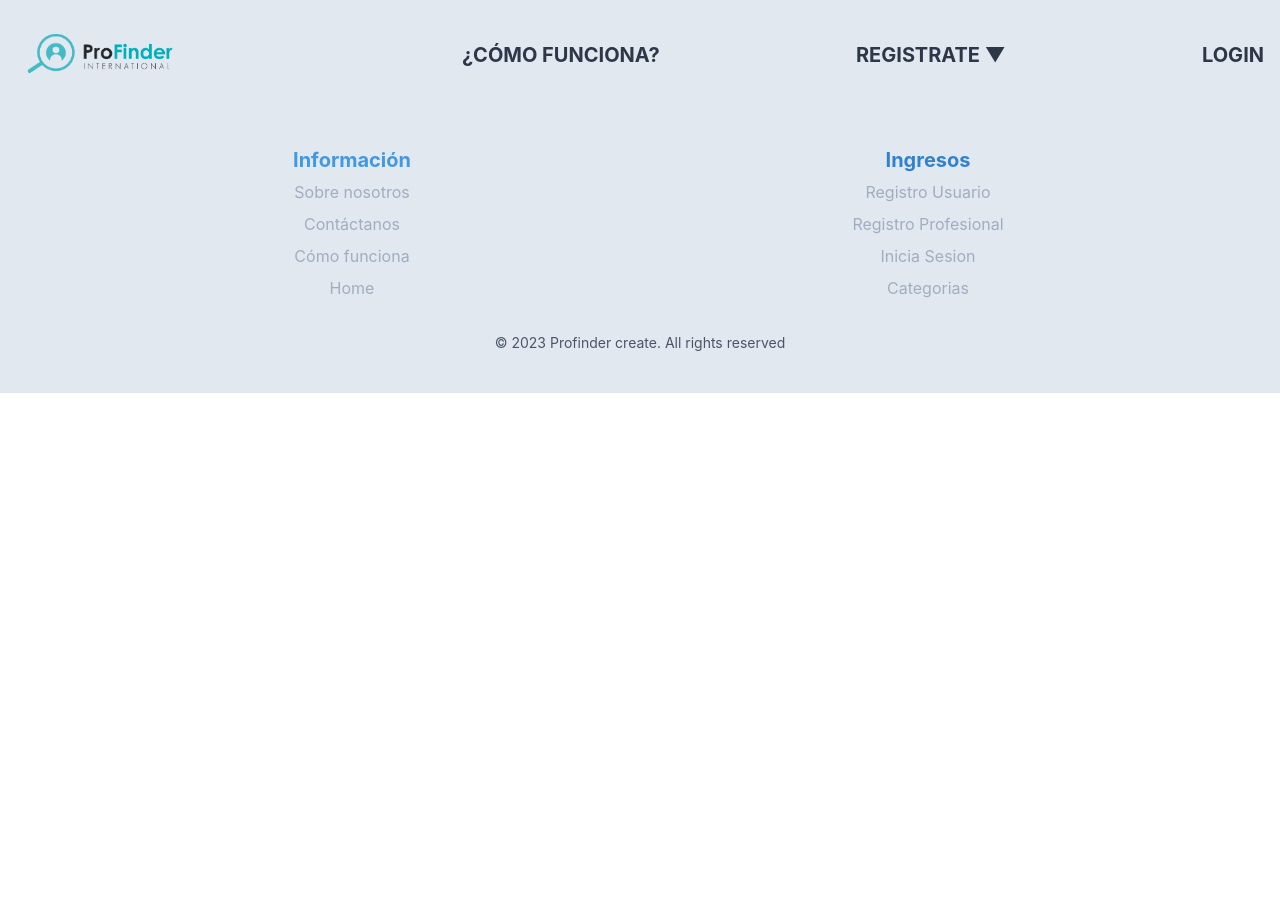
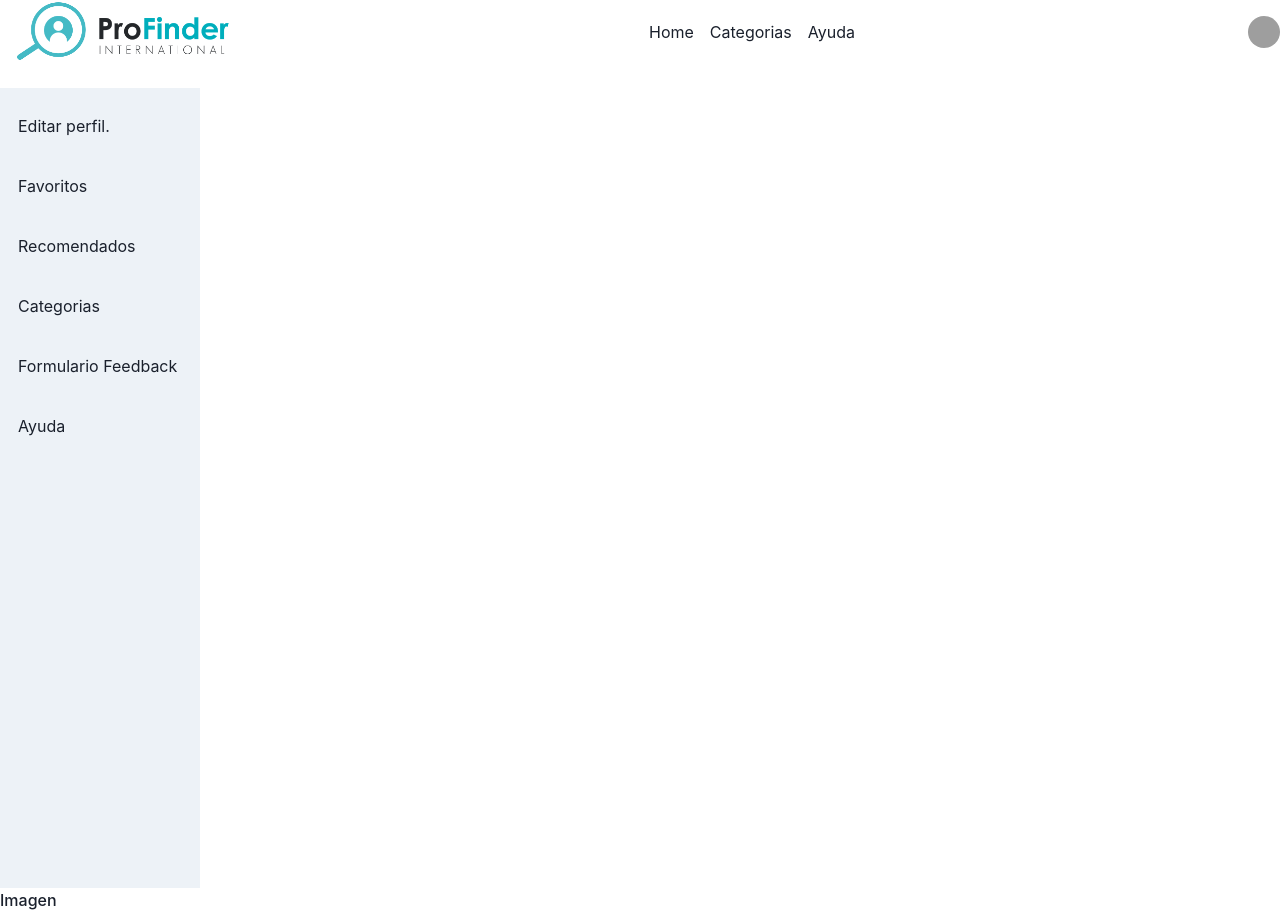
Before and after one commit to JosueEC/Profinder-client, a React (Vite) app: page /dashboardClient in a window 1280 px wide. Shown: the top 918 px of the page. Before the commit the page ends 800 px from the top, so only its background shows below. Built offline with nearby package versions, Linux system fonts and the light colour scheme; grey boxes are pictures that could not be loaded.

Commit message:
form edit client

```diff
--- a/src/App.jsx
+++ b/src/App.jsx
@@ -10,16 +10,18 @@ import UserLogin from "./views/UserLogin/UserLogin";
 import UserRegister from "./views/UserRegister/UserRegister.jsx";
 import FormCliente from "./views/FormCliente/FormCliente.jsx";
 import NavbarDashboard from "./views/DashboardSuppliers/NavbarDashboard.jsx";
+import DashboardClient from "./views/DashboardClient/DashboardClient.jsx";
 
 function App() {
   const location = useLocation();
-  const hideNavbar = location.pathname === "/dashboardSuppliers";
+  const hideNavbar = location.pathname === "/dashboardSuppliers" || location.pathname === "/dashboardClient";
+
   return (
     <div>
       {!hideNavbar && <Navbar />}
       <Routes>
         <Route path="/" element={<HomePage />} />
-        <Route path="/dashboardClient" />
+        <Route path="/dashboardClient" element={<DashboardClient/>} />
         <Route path="/dashboardSuppliers" element={<NavbarDashboard />} />
         <Route path="/categories" element={<Categories />} />
         <Route path="/comofunciona" element={<HowDoesItWork />} />
--- /dev/null
+++ b/src/components/DashboardClient/EditClient.jsx
@@ -0,0 +1,57 @@
+import React from 'react';
+import {
+  FormControl,
+  FormLabel,
+  Input,
+  Button,
+  VStack,
+  Avatar,
+  Spacer,
+  IconButton,
+} from '@chakra-ui/react';
+import { AddIcon } from '@chakra-ui/icons';
+
+function EditClient() {
+  const fileInputRef = React.useRef();
+
+  const handleFileUpload = () => {
+    fileInputRef.current.click();
+  };
+
+  return (
+    <VStack as="form" alignItems="center" h="100%">
+      <FormControl>
+        <FormLabel>Imagen</FormLabel>
+        <Avatar size="xl" name="Nombre y apellido" src="url de la imagen" />
+        <IconButton
+          aria-label="Subir imagen"
+          icon={<AddIcon />}
+          variant="outline"
+          onClick={handleFileUpload}
+        />
+        <Input
+          ref={fileInputRef}
+          type="file"
+          display="none"
+          accept="image/jpeg, image/jpg, image/png, application/pdf"
+        />
+      </FormControl>
+      <FormControl>
+        <FormLabel>Nombre y apellido</FormLabel>
+        <Input variant="unstyled" placeholder="Nombre y apellido" />
+      </FormControl>
+      <FormControl>
+        <FormLabel>Correo electrónico</FormLabel>
+        <Input variant="unstyled" type="email" placeholder="Correo electrónico" />
+      </FormControl>
+      <FormControl>
+        <FormLabel>Contraseña</FormLabel>
+        <Input variant="unstyled" type="password" placeholder="Contraseña" />
+      </FormControl>
+      <Spacer />
+      <Button type="submit">Guardar cambios</Button>
+    </VStack>
+  );
+}
+
+export default EditClient;
--- a/src/views/DashboardClient/DashboardCllient.jsx
+++ b/src/components/DashboardClient/NavbarDashboardClient.jsx
@@ -10,22 +10,22 @@ import {
     MenuItem,
     useColorModeValue,
     Stack,
-    useColorMode,
+   // useColorMode,
     Image,
     HStack,
     VStack,
   } from "@chakra-ui/react";
   import { MoonIcon, SunIcon } from "@chakra-ui/icons";
-  import Sidebar from "./Sidebar";
+  import SidebarClient from "./SidebarClient";
   import { Link } from "react-router-dom";
   import logo from "../../assets/categoriesIcons/logo.png";
 
-  export default function Nav() {
-    const { colorMode, toggleColorMode } = useColorMode();
+  export default function NavbarDashboardClient() {
+   // const { colorMode, toggleColorMode } = useColorMode(); ***** bg={useColorModeValue("gray.100", "gray.900")} px={4}
 
     return (
       <>
-        <Box bg={useColorModeValue("gray.100", "gray.900")} px={4}>
+        <Box >
           <Flex
             h={16}
             alignItems={"center"}
@@ -71,15 +71,27 @@ import {
                 textDecoration="none"
                 _hover={{ opacity: 0.8 }}
               >
-                Obtén Premium
+                Categorias
+              </Link>
+              <Link
+                variant="solid"
+                colorScheme="green"
+                borderRadius="md"
+                px={4}
+                py={2}
+                fontWeight="bold"
+                textDecoration="none"
+                _hover={{ opacity: 0.8 }}
+              >
+                Ayuda
               </Link>
             </HStack>
 
             <Flex alignItems={"center"}>
               <Stack direction={"row"} spacing={7}>
-                <Button onClick={toggleColorMode}>
+                {/* <Button onClick={toggleColorMode}>
                   {colorMode === "light" ? <MoonIcon /> : <SunIcon />}
-                </Button>
+                </Button> */}
 
                 <Menu>
                   <MenuButton
@@ -112,7 +124,7 @@ import {
             </Flex>
           </Flex>
         </Box>
-        <Sidebar />
+
       </>
     );
   }
--- /dev/null
+++ b/src/components/DashboardClient/SidebarClient.jsx
@@ -0,0 +1,156 @@
+import { Box, Stack, Text, Button, useColorModeValue, IconButton, Collapse } from '@chakra-ui/react';
+import { Link } from 'react-scroll';
+import { HamburgerIcon, CloseIcon } from '@chakra-ui/icons';
+import { useState } from 'react';
+
+const SidebarClient = () => {
+  const [isOpen, setIsOpen] = useState(false);
+
+  const toggleCollapse = () => {
+    setIsOpen(!isOpen);
+  };
+
+  const linkStyle = {
+    display: 'block',
+    padding: '10px',
+    textDecoration: 'none',
+    color: useColorModeValue('gray.700', 'gray.200'),
+    _hover: {
+      bg: useColorModeValue('gray.200', 'gray.700'),
+    },
+  };
+
+  return (
+    <Box as="aside" w="200px" h="100vh" bg={useColorModeValue('gray.100', 'gray.900')} py={4} px={2}>
+      <Stack spacing={4}>
+      <Link
+            to="editar-perfil"
+            spy={true}
+            smooth={true}
+            duration={500}
+            style={linkStyle}
+          >
+            <Text>Editar perfil.</Text>
+          </Link>
+          <Link
+            to="favoritos"
+            spy={true}
+            smooth={true}
+            duration={500}
+            style={linkStyle}
+          >
+            <Text>Favoritos</Text>
+          </Link>
+          <Link
+            to="recomendados"
+            spy={true}
+            smooth={true}
+            duration={500}
+            style={linkStyle}
+          >
+            <Text>Recomendados</Text>
+          </Link>
+          <Link
+            to="categories"
+            spy={true}
+            smooth={true}
+            duration={500}
+            style={linkStyle}
+          >
+            <Text>Categorias</Text>
+          </Link>
+
+          <Link
+            to="feedback-form"
+            spy={true}
+            smooth={true}
+            duration={500}
+            style={linkStyle}
+          >
+            <Text>Formulario Feedback</Text>
+          </Link>
+
+          <Link
+            to="ayuda"
+            spy={true}
+            smooth={true}
+            duration={500}
+            style={linkStyle}
+          >
+            <Text>Ayuda</Text>
+          </Link>
+      </Stack>
+
+      <IconButton
+        icon={isOpen ? <CloseIcon /> : <HamburgerIcon />}
+        variant="ghost"
+        size="md"
+        onClick={toggleCollapse}
+        aria-label={isOpen ? 'Close menu' : 'Open menu'}
+        display={{ base: 'block', md: 'none' }}
+        alignSelf="flex-end"
+      />
+
+      <Collapse in={isOpen}>
+        <Stack spacing={4}>
+          <Link
+            to="editar-perfil"
+            spy={true}
+            smooth={true}
+            duration={500}
+            style={linkStyle}
+          >
+            <Text>Editar perfil.</Text>
+          </Link>
+          <Link
+            to="favoritos"
+            spy={true}
+            smooth={true}
+            duration={500}
+            style={linkStyle}
+          >
+            <Text>Favoritos</Text>
+          </Link>
+          <Link
+            to="recomendados"
+            spy={true}
+            smooth={true}
+            duration={500}
+            style={linkStyle}
+          >
+            <Text>Recomendados</Text>
+          </Link>
+          <Link
+            to="ayuda"
+            spy={true}
+            smooth={true}
+            duration={500}
+            style={linkStyle}
+          >
+            <Text>Ayuda</Text>
+          </Link>
+          <Link
+            to="feedback-form"
+            spy={true}
+            smooth={true}
+            duration={500}
+            style={linkStyle}
+          >
+            <Text>Formulario Feedback</Text>
+          </Link>
+          <Link
+            to="categories"
+            spy={true}
+            smooth={true}
+            duration={500}
+            style={linkStyle}
+          >
+            <Text>Categorias</Text>
+          </Link>
+        </Stack>
+      </Collapse>
+    </Box>
+  );
+};
+
+export default SidebarClient;
--- /dev/null
+++ b/src/views/DashboardClient/DashboardClient.jsx
@@ -0,0 +1,17 @@
+import EditClient from "../../components/DashboardClient/EditClient";
+import NavbarDashboardClient from "../../components/DashboardClient/NavbarDashboardClient";
+import SidebarClient from "../../components/DashboardClient/SidebarClient";
+
+
+const DashboardClient = () => {
+  return (
+    <div>
+      <NavbarDashboardClient/>
+      <br/>
+      <SidebarClient/>
+      <EditClient/>
+    </div>
+  )
+}
+
+export default DashboardClient
```
